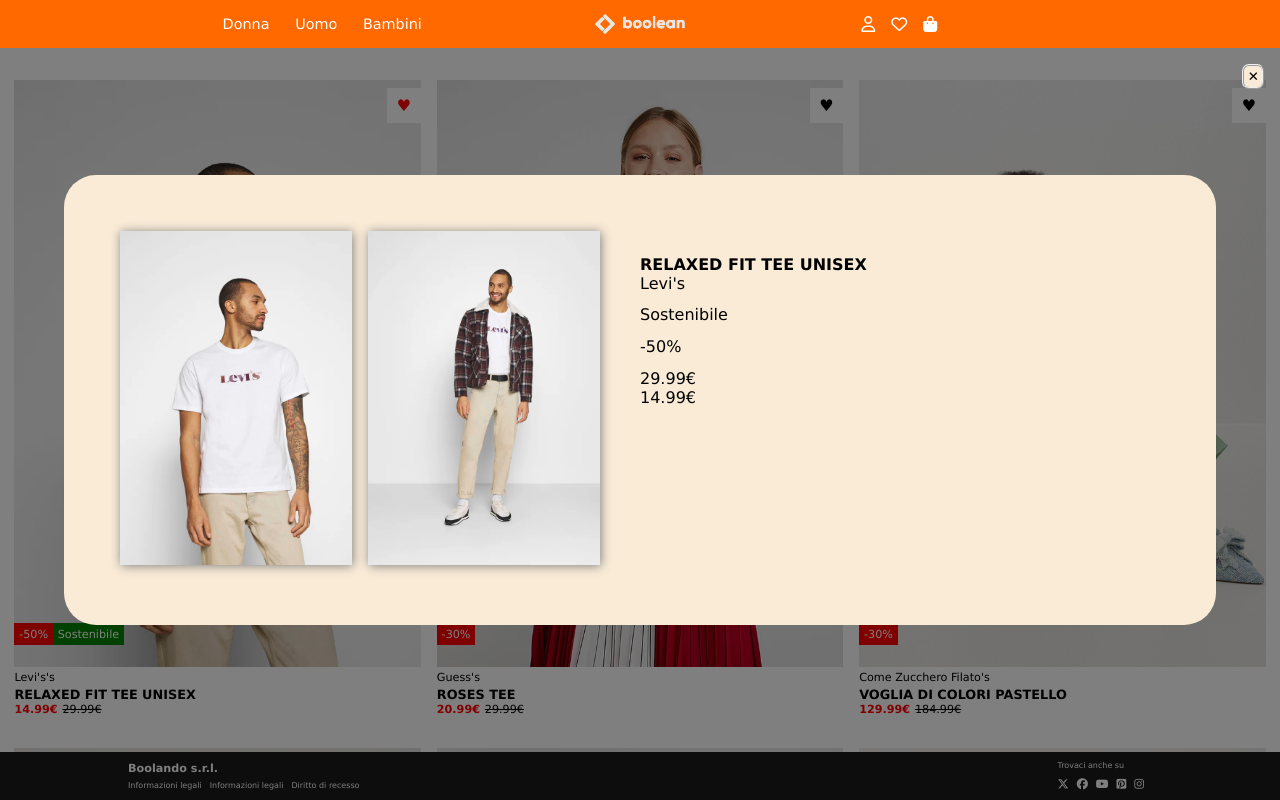
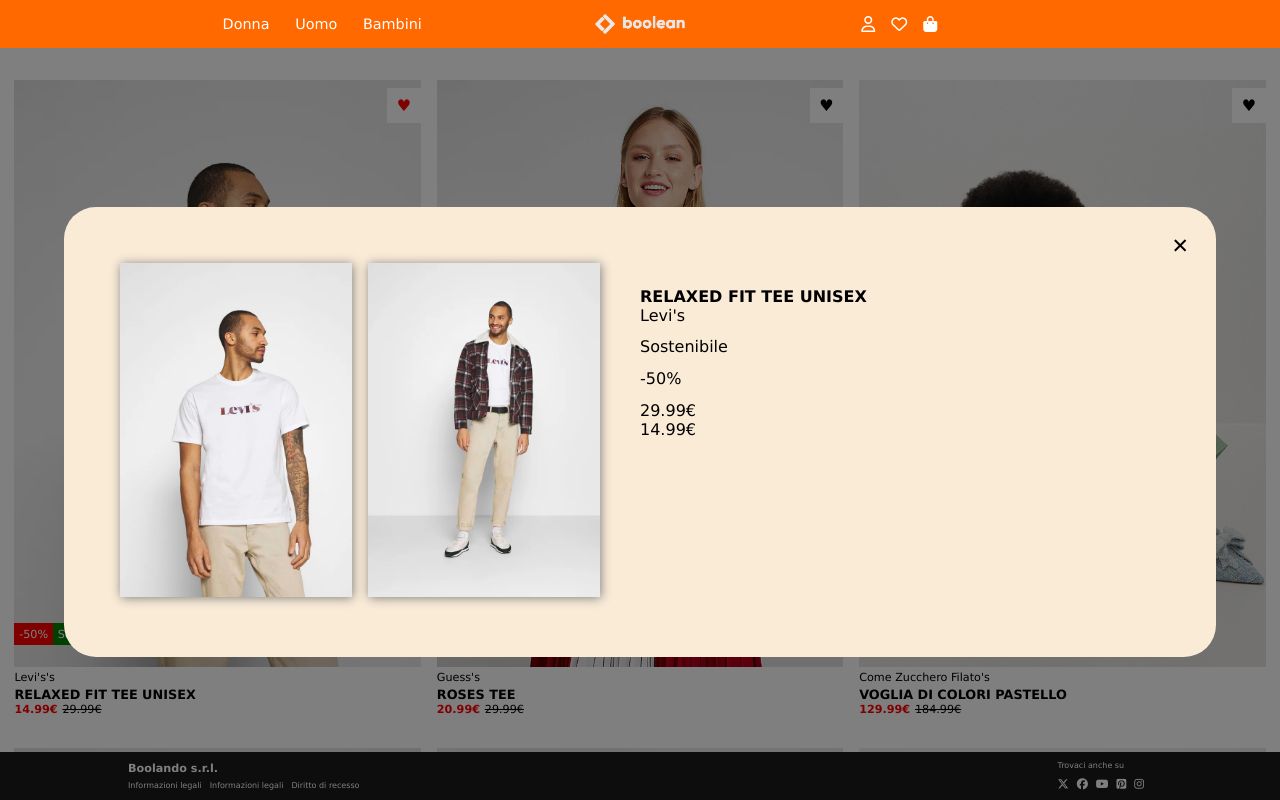
Before and after one commit to Arianna-Salvini/vite-boolando, a Vue app: page / in a window 1280 px wide. Both pictures are taken after a click on the element "RELAXED FIT TEE UNISEX". Shown: the top 800 px of the page. Built offline with nearby package versions, Linux system fonts and the light colour scheme; data requests are answered from the project's data file.

Commit message:
Add some style and some product details

```diff
--- a/src/assets/scss/partials/_products_cards.scss
+++ b/src/assets/scss/partials/_products_cards.scss
@@ -3,7 +3,8 @@
 
 // Card
 
-.card {
+.card,
+.modal {
     width: 33%;
     margin-top: 2rem;
 
--- a/src/components/ProductCard.vue
+++ b/src/components/ProductCard.vue
@@ -71,7 +71,7 @@
                 <div class="spacial_label py" v-if="product.specialLabel !== null">{{ product.specialLabel }}
                 </div>
                 <div class="discount py" v-if="product.discount !== null">{{ product.discount }}</div>
-                <div class="price">
+
                 <div class="product_price " :class="{ bar_price: product.price.discountedPrice !== null }">
                     {{ product.price.originalPrice }}€
                 </div>
@@ -79,12 +79,10 @@
                 <div class="discount_price red" v-if="product.price.discountedPrice !== null">
                     {{ product.price.discountedPrice }}€
                 </div>
-                </div>
 
-
+                <button class="close_modal" @click="modalToggle">&#10005</button>
             </div>
         </div>
-        <button class="close_modal" @click="modalToggle">&#10005</button>
     </div>
 
 </template>
@@ -122,6 +120,7 @@
         padding: 3rem;
         border-radius: 2rem;
         display: flex;
+        position: relative;
 
         .left,
         .right {
@@ -140,16 +139,18 @@
             margin: 2rem;
             align-items: flex-start;
         }
-    }
 
         .close_modal {
+            font-size: 1.3rem;
             background-color: antiquewhite;
             padding: 0.2rem;
             position: absolute;
-        top: 4rem;
-        right: 1rem;
+            top: 1.5rem;
+            right: 1.5rem;
             border-radius: 7px;
-        border: 2px ridge;
+            border: none
+        }
+
     }
 }
 </style>
```
Lines whose indentation alone changed are shown as unchanged.
